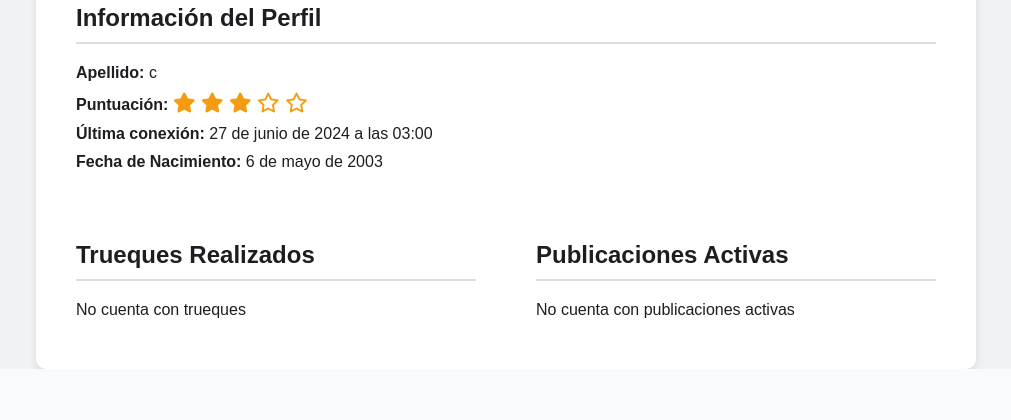
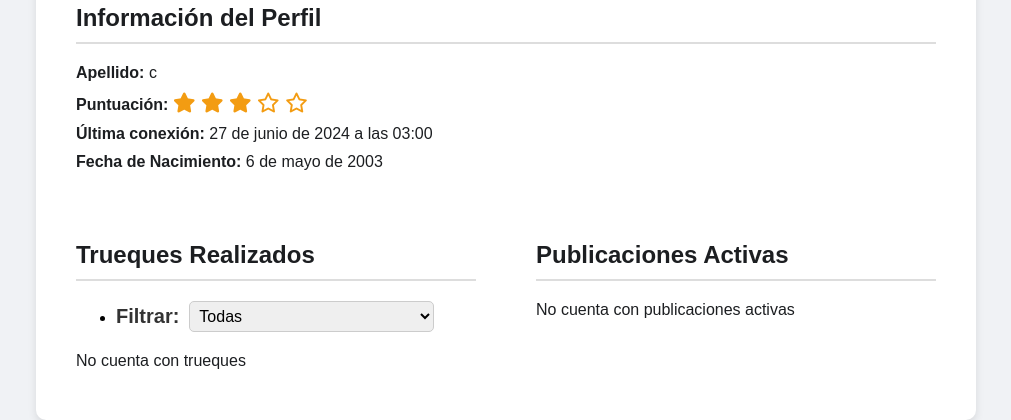
Before and after one commit to IrinaLamboglia/Caritas_project, a Django app: page /perfil/2/ in a window 1280 px wide. Shown: the part 631-1051 px from the top of the page, without its empty margins (134-1145 px from the left). Before the commit the page ends 1000 px from the top, so only its background shows below. Run offline with Django 4.2, Linux system fonts and the light colour scheme; a user stored in the database is signed in; data comes from the database, SQL or seed files in the repository; both versions use the stored data as it was after the commit.

Commit message:
merge con m, perfil con valoraciones y filtro

```diff
--- a/login/core/templates/core/perfil/perfil.html
+++ b/login/core/templates/core/perfil/perfil.html
@@ -177,6 +177,93 @@
             color: rgb(218, 69, 131);
             cursor: pointer;
         }
+    .trade-item {
+    display: flex; /* Usa flexbox para alinear los elementos horizontalmente */
+    margin-bottom: 20px;
+    flex-direction: column; /* Cambia la dirección del flexbox a columna */
+}
+
+.trade-image {
+    margin-right: 0; /* Elimina el margen derecho para alinear la imagen */
+    align-self: center;
+    /* Estilos adicionales para la imagen */
+}
+
+.trade-details {
+    /* Estilos para los detalles de la solicitud */
+}
+
+.valoracion-section {
+    margin-top: 15px;
+    padding: 10px;
+    border: 1px solid #eee;
+    background-color: #f9f9f9;
+}
+.filtro-container {
+            display: flex;
+            justify-content: space-between;
+            align-items: center;
+            margin-bottom: 20px;
+            flex-wrap: wrap;
+        }
+        .filtro-container form {
+            display: flex;
+            align-items: center;
+            width: 100%;
+            flex-wrap: wrap;
+            justify-content: space-between;
+        }
+        .filtro-section {
+            display: flex;
+            align-items: center;
+            margin-right: 10px;
+            flex-grow: 1;
+        }
+        .filtro-container label {
+            font-weight: bold;
+            font-size: 20px;
+            color: #333;
+            margin-right: 10px;
+        }
+        .filtro-container select {
+            padding: 5px;
+            font-size: 16px;
+            margin-right: 10px;
+            border: 1px solid #ccc;
+            border-radius: 5px;
+        }
+        .search-container {
+            display: flex;
+            align-items: center;
+            flex-grow: 1;
+            justify-content: flex-end;
+        }
+        .search-container input[type="text"] {
+            padding: 5px;
+            font-size: 16px;
+            margin-right: 10px;
+            border: 1px solid #ccc;
+            border-radius: 5px;
+        }
+        .search-container button,
+        .filtro-container button[type="submit"] {
+            padding: 5px 10px;
+            font-size: 16px;
+            border: none;
+            border-radius: 5px;
+            background-color: #007bff;
+            color: white;
+            cursor: pointer;
+            margin-left: 10px;
+        }
+        .search-container button:hover,
+        .filtro-container button[type="submit"]:hover {
+            background-color: #0056b3;
+        }
+
+
+
+
 
     </style>
 </head>
@@ -187,7 +274,7 @@
     <div class="profile-container">
         <div class="slideshow-container">
             <!-- Aquí se agregan las fotos dinámicamente -->
-            <img class="mySlides" src="{% static 'imagenes/Fondos.jpg' %}">
+            <img class="mySlides" src="{% static 'imagenes/Fondos.png' %}">
             <img class="mySlides" src="{% static 'imagenes/foto1.jpg' %}">
             <img class="mySlides" src="{% static 'imagenes/foto2.jpg' %}">
             <img class="mySlides" src="{% static 'imagenes/foto3.jpg' %}">
@@ -219,21 +306,66 @@
             <p><strong>Fecha de Nacimiento:</strong> {{ user.fecha_nacimiento }}</p>
         </div>
         <div class="columns">
+
+
             <div class="column">
                 <div class="profile-details">
                     <h2>Trueques Realizados</h2>
+
+                    <ul>
+                        <li>
+                            <div class="filtro-container">
+                                <form action="{% url 'filtro_truequesperfil' user.id %}" method="GET">
+                                    <div class="filtro-section">
+                                        <label for="filtro">Filtrar:</label>
+                                        <select id="filtro" name="filtro" onchange="this.form.submit()">
+                                            <option value="Todas" {% if filtro == 'Todas' %} selected {% endif %}>Todas</option>
+                                            <option value="Trueques donde fui receptor" {% if filtro == 'Trueques donde fui receptor' %} selected {% endif %}>Trueques donde fui receptor</option>
+                                            <option value="Trueques donde fui solicitante" {% if filtro == 'Trueques donde fui solicitante' %} selected {% endif %}>Trueques donde fui solicitante</option>
+                                        </select>
+                                    </div>
+                                </form>
+                            </div>
+                        </li>
+                    </ul>
+
                     {% if elementos %}
                         <ul>
+
+
                             {% for elemento in elementos %}
-                                <li class="trade">
-                                    <img src="{{ elemento.publicacion.imagen.url }}" alt="{{ elemento.publicacion.titulo }}">
-                                    <div class="trade-info">
-                                        <p><strong>Título:</strong> {{ elemento.publicacion.titulo }}</p>
+                            <li class="trade">
+                                <div class="trade-item">
+                                    <div class="trade-image">
+                                        <!-- Imagen de la publicación -->
+                                        <img src="{{ elemento.publicacion.imagen.url }}" alt="Imagen de la publicación">
+                                    </div>
+
+                                    <div class="trade-details">
+                                        <!-- Detalles de la solicitud -->
+                                        <p><strong>Título de la publicación:</strong> {{ elemento.publicacion.titulo }}</p>
+                                        <p><strong>Publicante:</strong>{{elemento.publicacion.usuario.nombre}}</p>
                                         <p><strong>Solicitante:</strong> {{ elemento.solicitante.nombre }}</p>
 
-                                        <!-- Aquí debería ir la valoración de dicha solicitud -->
+                                        <!-- Valoración de la solicitud -->
+                                        {% if elemento.valoracion %}
+                                            <div class="valoracion-section">
+                                                <h3>Valoración de {{ elemento.valoracion.usuario.nombre }}</h3>
+                                                <div class="rating">
+                                                    {% for i in "12345" %}
+                                                        <i class="fa {% if elemento.valoracion.estrellas >= i|add:"0" %}fa-star{% else %}fa-star-o{% endif %}"></i>
+                                                    {% endfor %}
+                                                </div>
+                                                {% if elemento.valoracion.comentario %}
+                                                <p><strong>Descripción:</strong></p>
+                                                <p>{{ elemento.valoracion.comentario }}</p>
+                                            {% endif %}
+
+                                            </div>
+                                        {% endif %}
                                     </div>
-                                </li>
+                                </div>
+                            </li>
                             {% endfor %}
                         </ul>
                     {% else %}
--- a/login/core/urls.py
+++ b/login/core/urls.py
@@ -116,6 +116,7 @@ urlpatterns = [
     path('perfil/<int:usuario_id>/',views.perfil_usuario,name='perfil_usuario'),
     path('solicitar/<int:publicacion_id>/', views.solicitar_t, name='solicitar_t'),
     path('alta/',views.alta_producto,name="alta_producto"),
-    path('filtro_publis/',views.filtro_publis,name="filtro_publis")
+    path('filtro_publis/',views.filtro_publis,name="filtro_publis"),
+    path('filtro_truquesperfil/<int:usuario_id>/',views.filtro_truequesperfil,name="filtro_truequesperfil")
 
 ]
--- a/login/core/views.py
+++ b/login/core/views.py
@@ -5,7 +5,7 @@ from django.http import HttpResponseNotAllowed, JsonResponse
 from django.shortcuts import get_object_or_404, render, redirect
 
 from core.formProdDonado import ProductoDonadoForm
-from .models import FailedLoginAttempt, Publicacion, Solicitud, Usuario, UsuarioBloqueado, porDesbloquear, Categoria,Trueque,Filial
+from .models import FailedLoginAttempt, Publicacion, Solicitud, Usuario, UsuarioBloqueado, porDesbloquear, Categoria,Trueque,Filial,Valoracion
 
 from django.contrib.auth import login
 from . formreg import UsuarioForm
@@ -22,6 +22,9 @@ from .formpubl import PublicacionForm
 from django.contrib import messages
 from django.views.decorators.csrf import csrf_exempt
 from django.contrib.auth.decorators import login_required
+from django.db.models import Q
+
+
 
 
 from django.utils.decorators import method_decorator
@@ -68,26 +71,63 @@ def products(request):
     #parece q setean trueque en false cuando no esta disponible
     publicaciones = Publicacion.objects.filter(estado=True, estadoCategoria=True, trueque=False, stock=0).exclude(usuario=usuario_actual)
     publicaciones_solicitadas_ids = Solicitud.objects.filter(solicitante=usuario_actual).values_list('publicacion_id', flat=True)
-    print(f"Publicaciones encontradas: {publicaciones.count()}")
-    print(list(publicaciones.values('id', 'titulo', 'trueque', 'stock')))  # Añadir esto para verificar las publicaciones devueltas
 
     return render(request, 'core/products.html', {
         'publicaciones': publicaciones,
         'publicaciones_solicitadas_ids': list(publicaciones_solicitadas_ids)
     })
 
-
+#agregue valoraciones
 def verPerfil(request):
     user = request.user
-    soli= Solicitud.objects.filter(publicacion__usuario=user,realizado=True)
+
+# Filtrar solicitudes donde publicacion__usuario=user OR solicitante=user
+    soli = Solicitud.objects.filter(Q(publicacion__usuario=user) | Q(solicitante=user), realizado=True)
+
+    elementos = []
+    for solicitud in soli:
+        try:
+            #me tengo que quedar con la valoracion q no es mia
+            valoracion = Valoracion.objects.exclude(usuario=user).get(solicitud=solicitud)
+        except Valoracion.DoesNotExist:
+            valoracion = None
+
+
+        elementos.append({
+             'publicacion': solicitud.publicacion,
+             'solicitante': solicitud.solicitante,
+              'valoracion': valoracion,
+             })
    #para q este activa tiene q tener categoria valida , al parecer trueque tiene q estar en false
-    publi = Publicacion.objects.filter(usuario=user,estado=True, estadoCategoria=True, trueque=False)
-    return render(request, 'core\perfil\perfil.html', {'user' : user , 'elementos' : soli, 'publicaciones' : publi})
+    publi = Publicacion.objects.filter(usuario=user,estado=True, estadoCategoria=True, trueque=False) #publicaciones activas
+    return render(request, 'core\perfil\perfil.html', {'user' : user , 'elementos' : elementos, 'publicaciones' : publi})
 
+
+
+
+#agregue valoraciones
 #corregido por el tema de las solis solicitadas
 def perfil_usuario(request, usuario_id, messages=None):
     user = get_object_or_404(Usuario, id=usuario_id) # el usuario del q quiero ver el perfil
-    soli = Solicitud.objects.filter(publicacion__usuario=user, realizado=True) #trueques
+
+    soli = Solicitud.objects.filter(Q(publicacion__usuario=user) | Q(solicitante=user), realizado=True)
+
+    elementos = []
+    for solicitud in soli:
+        try:
+            #tengo que distinguir la valoracion, osea quedarme con el q me la realizo
+            valoracion = Valoracion.objects.exclude(usuario=user).get(solicitud=solicitud)
+        except Valoracion.DoesNotExist:
+            valoracion = None
+            print("no encunetro la valoracion")
+
+        print(valoracion)
+        print(valoracion.estrellas)
+        elementos.append({
+                'publicacion': solicitud.publicacion,
+                'solicitante': solicitud.solicitante,
+                'valoracion': valoracion,
+            })
 
     publi = Publicacion.objects.filter(usuario=user, estado=True, estadoCategoria=True, trueque=False) #public activas
     print(publi.count())
@@ -95,17 +135,51 @@ def perfil_usuario(request, usuario_id, messages=None):
 
     context = {
         'user': user,
-        'elementos': soli,
+        'elementos': elementos,
         'publicaciones': publi,
         'publicaciones_solicitadas_ids': list(publicaciones_solicitadas_ids)
 
     }
-
     if messages:
         context['messages'] = messages
 
     return render(request, 'core/perfil/perfil.html', context)
 
+
+
+
+def filtro_truequesperfil(request, usuario_id):
+    user = get_object_or_404(Usuario, id=usuario_id)  # Obtener el usuario del perfil
+
+    filtro = request.GET.get('filtro', 'default')
+
+    if filtro == 'Trueques donde fui solicitante':
+        soli = Solicitud.objects.filter(solicitante=user, realizado=True)
+    elif filtro == 'Trueques donde fui receptor':
+        soli = Solicitud.objects.filter(publicacion__usuario=user, realizado=True)
+    else:
+        soli = Solicitud.objects.filter(Q(publicacion__usuario=user) | Q(solicitante=user), realizado=True)
+
+    elementos = []
+    for solicitud in soli:
+        try:
+            valoracion = Valoracion.objects.exclude(usuario=user).get(solicitud=solicitud)
+        except Valoracion.DoesNotExist:
+            valoracion = None
+
+        elementos.append({
+            'publicacion': solicitud.publicacion,
+            'solicitante': solicitud.solicitante,
+            'valoracion': valoracion,
+        })
+
+    context = {
+        'user': user,
+        'elementos': elementos,
+        'filtro': filtro
+    }
+
+    return render(request, 'core/perfil/perfil.html', context)
 
 
 
--- a/login/efectivizar_trueques/views.py
+++ b/login/efectivizar_trueques/views.py
@@ -50,19 +50,22 @@ def efectivizar_trueques(request):
 
     return render(request, 'efectivizar_trueque/efectivizar_trueque.html', {'trueques': trueques})
 
+
 def enviar_correo_ayudante(ayudante):
     asunto = "No olvides de calificar el producto"
     mensaje = f"¡Hola {ayudante.nombre} {ayudante.apellido}! Recuerda califica el producto una vez terminado el trueque, Saludos."
     correo_destino = ayudante.email
     send_mail(asunto, mensaje, 'tucorreo@gmail.com', [correo_destino])
 
+
+#aca no se deberia sumar uno a las estrellas de los usuarios?
 def aceptacion_trueque(request, id):
     trueque = get_object_or_404(Trueque, id=id)
     trueque.aceptado = True
     trueque.estado = 'aceptado'
     trueque.fecha_efectivizacion = timezone.now().date()
 
-    solicitud = Solicitud.objects.filter(trueque=id ).first()
+    solicitud = Solicitud.objects.filter(trueque=id)
 
     if solicitud:
         print("entro acep")
@@ -73,6 +76,7 @@ def aceptacion_trueque(request, id):
         solicitud.save()
 
     trueque.save()
+    #aca tenia entendido q solo valoraba el solicitante pero a chequear
     enviar_correo_ayudante(trueque.solicitante)
     enviar_correo_ayudante(trueque.receptor)
 
```
Also changed, not shown: login/db.sqlite3, login/media/publicaciones/logo.jpg (added), login/media/publicaciones/logo_GBGmRmD.jpg (added), login/media/publicaciones/logo_XB16fLs.jpg (added).
